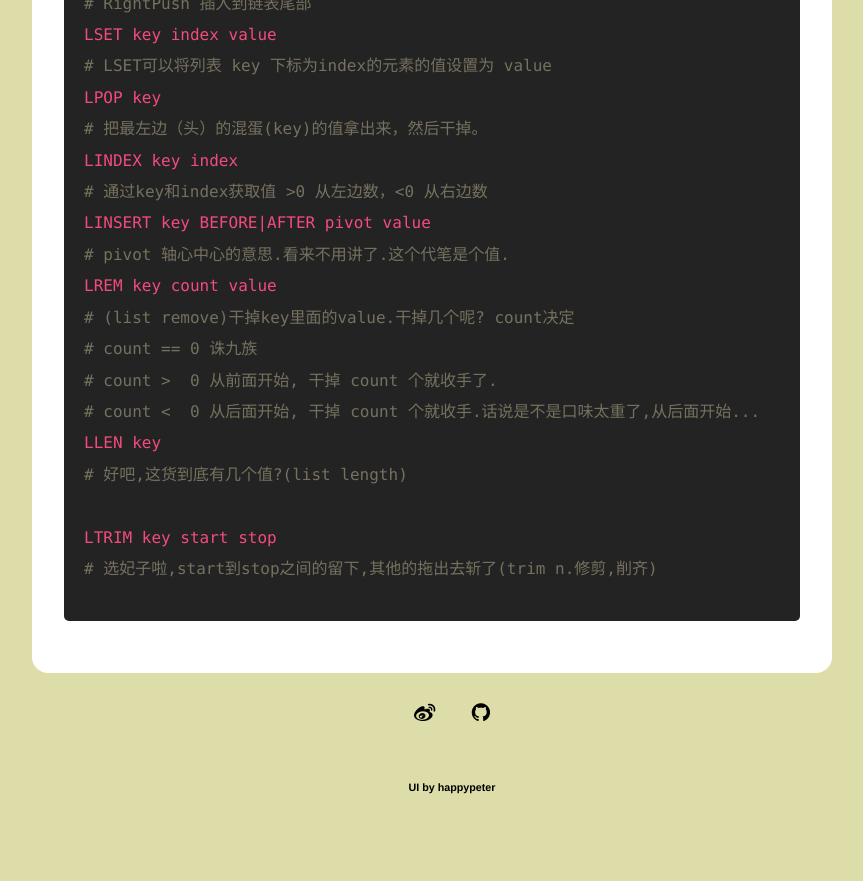
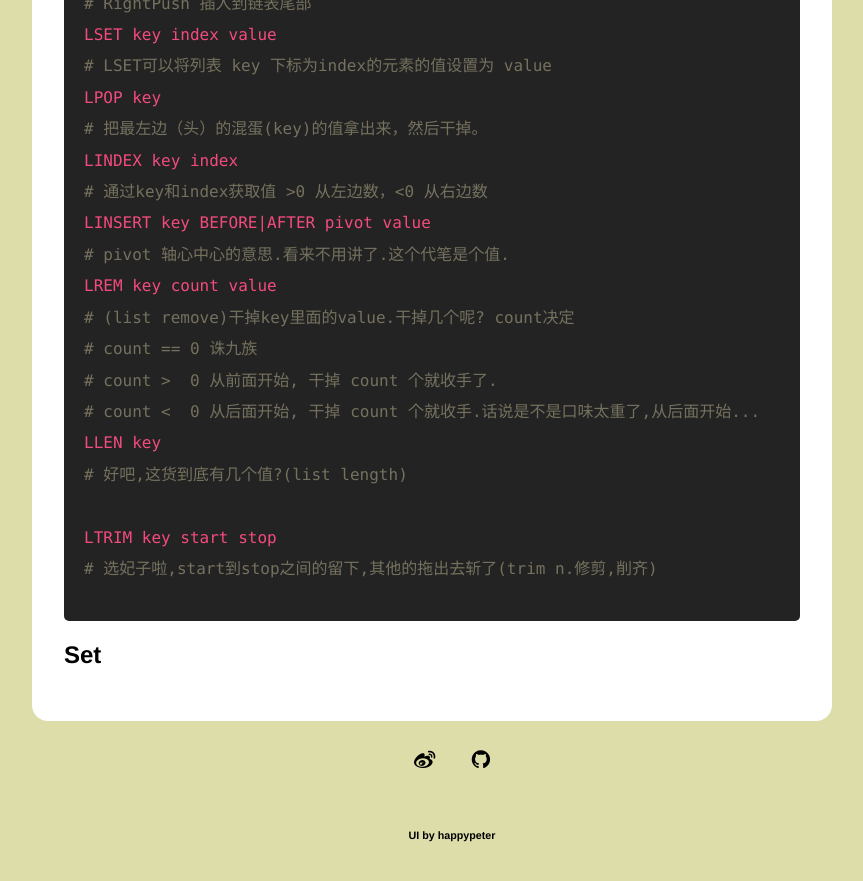
Before and after one commit to AnnatarHe/AnnatarHe.github.io, a Jekyll site: the page built from _posts/2015-07-25-Redis-notes.md, in a window 1280 px wide and 900 px high, scrolled down 4133 px. Shown: the top 881 px of the window, without its empty margins (208-1071 px from the left). Built offline with Jekyll 4.4.1, drawn with Linux system fonts in a browser that asks for light colours; nearby versions of some CDN libraries; comment, search, counter and statistics services are not loaded; before the commit the page ends 4986 px from its top, so only the background shows below that.

Commit message:
Start unit set

```diff
--- a/_posts/2015-07-25-Redis-notes.md
+++ b/_posts/2015-07-25-Redis-notes.md
@@ -142,3 +142,5 @@ LLEN key
 LTRIM key start stop
 # 选妃子啦,start到stop之间的留下,其他的拖出去斩了(trim n.修剪,削齐)
 {% endhighlight %}
+
+## Set
```
